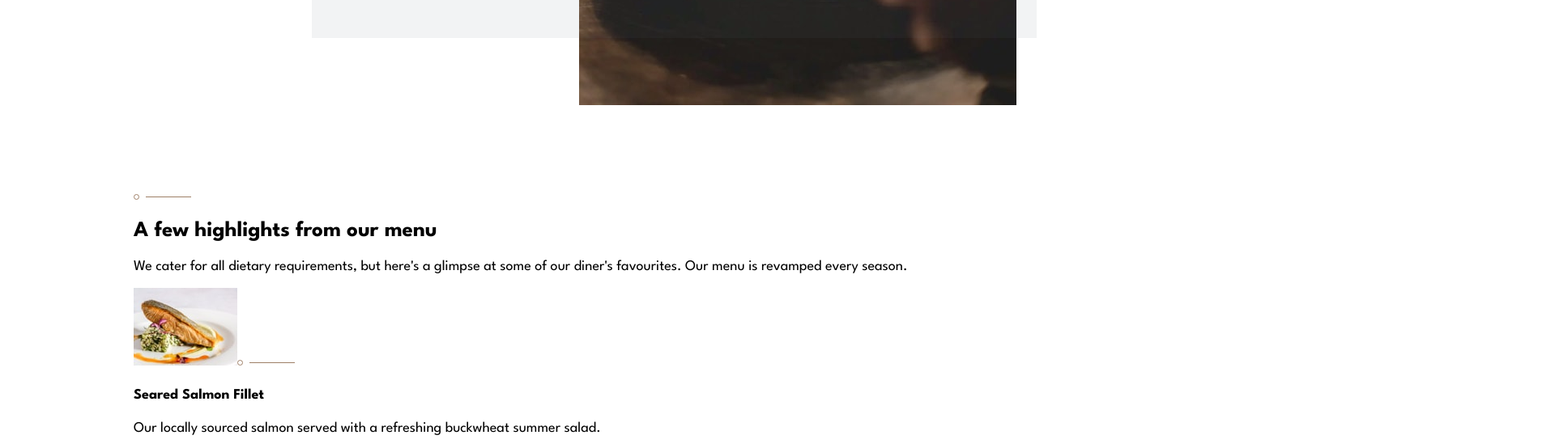
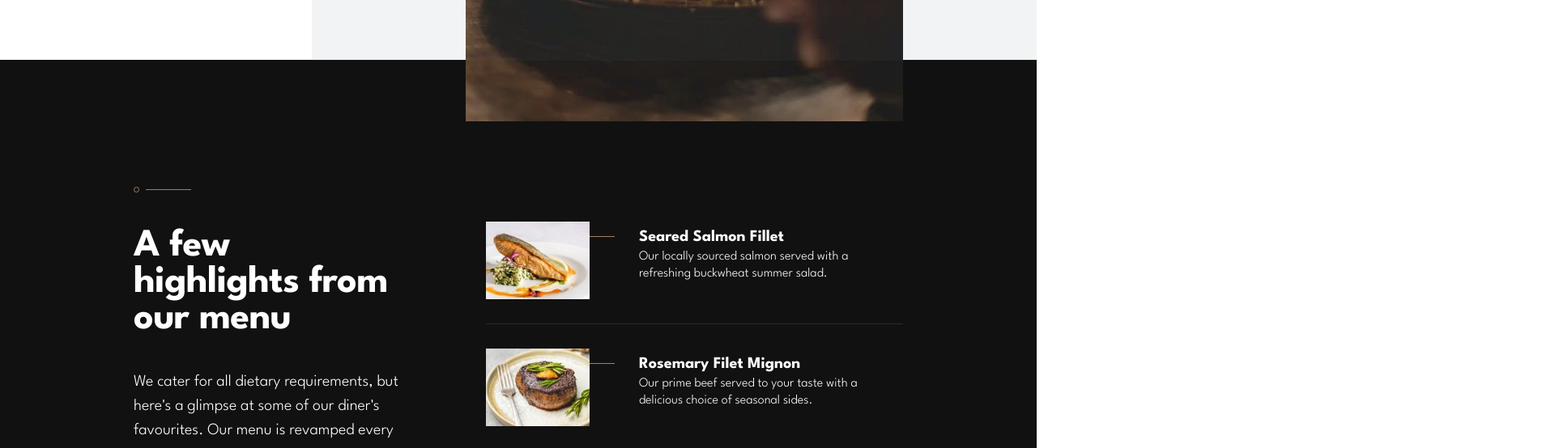
Before and after one commit to annaduong17/restaurant-website, a React (Create React App) app: page / in a window 1280 px wide. Shown: the part 2184-2738 px from the top of the page at 81% size, 1920 px wide, since content can reach past the window. Built offline with nearby package versions, Linux system fonts and the light colour scheme.

Commit message:
style highlights section

```diff
--- a/src/components/Event.js
+++ b/src/components/Event.js
@@ -3,7 +3,7 @@ import EventNavLinks from "./EventNavLinks";
 
 function Event({ title, description, imgDesktop, imgMobile }) {
   return (
-    <div>
+    <section className="family-gathering-section">
       <div>
         <img src="/images/patterns/pattern-curve-top-right.svg" alt="curve pattern" />
         <img src="/images/patterns/pattern-lines.svg" alt="lines pattern" />
@@ -15,7 +15,7 @@ function Event({ title, description, imgDesktop, imgMobile }) {
         <Button />
         <EventNavLinks />
       </div>
-    </div>
+    </section>
   );
 }
 
--- a/src/components/Highlight.js
+++ b/src/components/Highlight.js
@@ -1,10 +1,14 @@
 function Highlight({ name, description, imgDesktop, imgMobile }) {
   return (
-    <div>
-      <img src={imgDesktop} alt={name} />
-      <img src="/images/patterns/pattern-divide.svg" alt="divide pattern" />
-      <h4>{name}</h4>
-      <p>{description}</p>
+    <div className="highlight">
+      <div>
+        <img src={imgDesktop} alt={name} />
+        <img src="/images/patterns/pattern-divide.svg" alt="divide pattern" />
+      </div>
+      <div>
+        <h4>{name}</h4>
+        <p>{description}</p>
+      </div>
     </div>
   );
 }
--- a/src/components/HighlightSection.js
+++ b/src/components/HighlightSection.js
@@ -29,17 +29,17 @@ const renderedItems = content.map((item, i) => {
 
 function HighlightSection() {
   return (
-    <div>
-      <div>
+    <section className="highlights-section">
+      <div className="content">
         <img src="/images/patterns/pattern-divide.svg" alt="divide pattern" />
         <h2>A few highlights from our menu</h2>
         <p>We cater for all dietary requirements, but here's a glimpse at some of our diner's favourites. Our menu is revamped every season.</p>
       </div>
 
-      <div>
+      <div className="highlights">
         {renderedItems}
       </div>
-    </div>
+    </section>
   );
 }
 
--- a/src/components/HomePage.js
+++ b/src/components/HomePage.js
@@ -38,11 +38,9 @@ function HomePage() {
         </div>
       </section>
 
-      <section className="highlights-section">
-       <HighlightSection />
-      </section>
+      <HighlightSection />
 
-      <section className="family-gathering-section">
+      <section >
        <Event
         title="Family Gathering"
         description="We love catering for entire families. So please bring everyone along for a special meal with your loved ones. We'll provide a memorable experience for all."
--- a/src/index.scss
+++ b/src/index.scss
@@ -12,7 +12,8 @@ $shuttle-gray: #5c6779;
 html,
 body {
   font-family: 'League Spartan', sans-serif;
-  font-size: 18px;
+  font-weight: 300;
+  font-size: 20px;
   margin: 0;
   width: 100%;
 
@@ -40,12 +41,13 @@ body {
   background-image: url("../public/images/homepage/hero-bg-desktop.jpg");
   background-repeat: no-repeat;
   width: 100%;
-  padding-inline: 165px;
+  // padding-inline: 165px;
 
   .header {
     height: 820px;
     color: white;
     padding-top: 50px;
+    padding-inline: 165px;
 
     h1 {
       width: 600px;
@@ -56,12 +58,12 @@ body {
     }
 
     p {
-      width: 400px;
+      width: 450px;
       margin-bottom: 60px;
       font-size: 1rem;
       font-weight: 300;
       line-height: 1.5rem;
-      letter-spacing: 0.75px;
+      letter-spacing: 0.5px;
     }
   }
 
@@ -70,9 +72,8 @@ body {
     display: flex;
     align-items: center;
     margin-top: -100px;
-    margin-bottom: 200px;
-
-
+    margin-bottom: 220px;
+    padding-inline: 165px;
   }
 
   .enjoyable-place-section {
@@ -88,9 +89,11 @@ body {
   }
 
   .locally-sourced-section {
+    position: relative;
+
     .curve-pattern {
       position: absolute;
-      top: 1911px;
+      top: 325px;
       right: 0;
     }
 
@@ -100,19 +103,68 @@ body {
 
     .lines-pattern {
       position: absolute;
-      top: 1873px;
+      top: 280px;
       right: 50px;
+    }
+  }
+
+  .highlights-section {
+    color: white;
+    background-color: $cod-gray;
+    align-items: flex-start;
+    margin-top: -300px;
+    padding-block: 150px;
+
+    .content {
+      margin-right: 100px;
+    }
+
+    .highlights {
+      margin-top: 50px;
+
+
+
+      .highlight {
+        display: flex;
+        border-bottom: 1px solid $ebony-clay;
+        margin-bottom: 30px;
+        padding-bottom: 30px;
+
+        h4 {
+          margin-block: 10px -10px;
+        }
+
+        p {
+          line-height: 130%;
+          font-size: 0.8rem;
+        }
+
+        div:first-child {
+          display: flex;
+          align-items: flex-start;
+
+          img:last-child {
+            margin-left: -40px;
+            margin-top: 15px;
+            margin-right: 30px;
+            z-index: 0;
+          }
+
+          img:first-child {
+            z-index: 1;
+          }
+        }
+      }
     }
   }
 
 
   .content {
-    width: 400px;
+    width: 445px;
 
     h2 {
-      width: 350px;
-      font-size: 2.5rem;
-      letter-spacing: 1px;
+      font-size: 2.4rem;
+      letter-spacing: -0.5px;
     }
 
     p {
```
